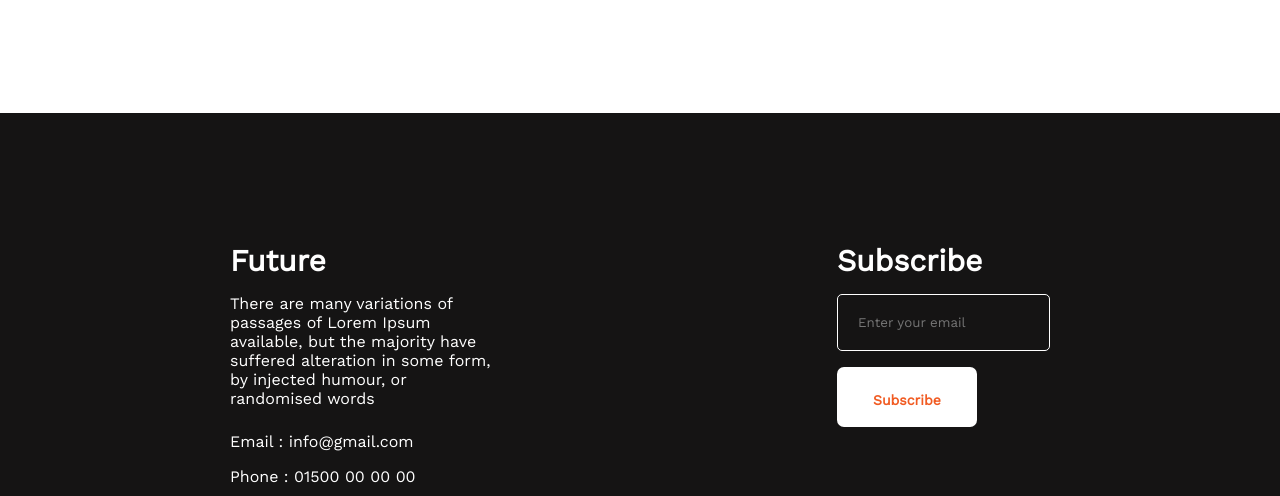
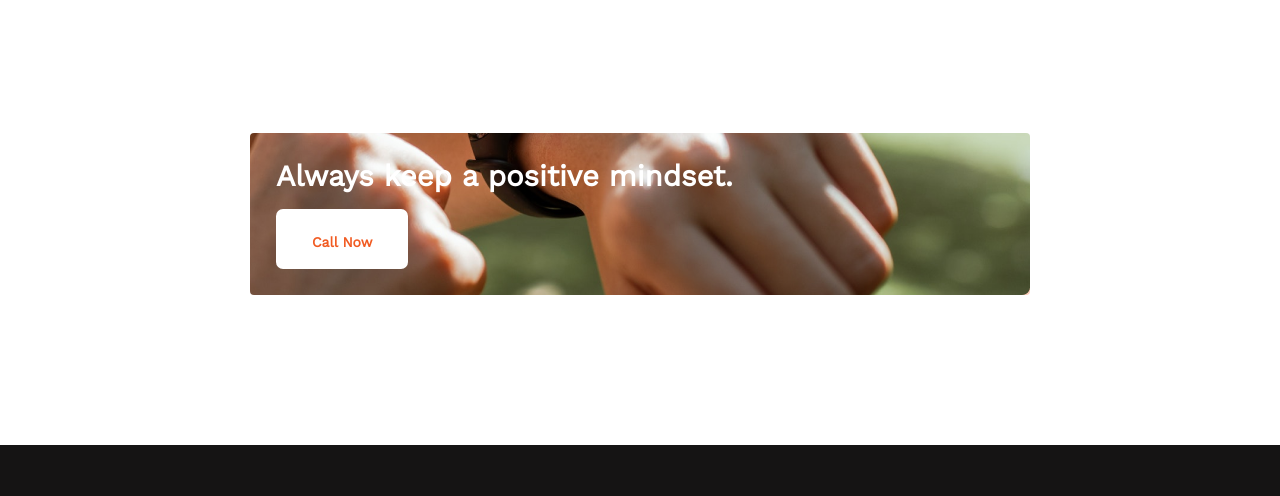
Before and after one commit to MarzukaaZaki/new-year-new-me, a plain HTML site: page index.html in a window 1280 px wide. Shown: the part 2900-3396 px from the top of the page. Drawn offline with nearby package versions, Linux system fonts and the light colour scheme.

Commit message:
Added an image for gradient image

```diff
--- a/index.html
+++ b/index.html
@@ -103,6 +103,20 @@
                 </div>
             </div>
         </section>
+
+
+        <!-- Gradient Image -->
+        <section class="gradient-image">
+            <h3>Always keep a positive mindset.</h3>
+            <button class="btn-secondary"> Call Now</button>
+        </section>
+
+
+
+
+
+
+
             <!-- Contact Section -->
             <section class="contact">
                 <div>
--- a/styles/index.css
+++ b/styles/index.css
@@ -185,3 +185,18 @@ nav li{
     margin-top: 16px;
 
 }
+
+/* Gradient-image section */
+.gradient-image{
+    margin: 150px 250px;
+    background-image: url('../images/watch.png'), url('../images/gradient2.png');
+
+    background-position: right bottom, left;
+    border-radius: 4px;
+    color: #FFFFFF;
+    font-weight: 700;
+    font-size: 25px;
+    padding: 26px;
+
+
+}
```
